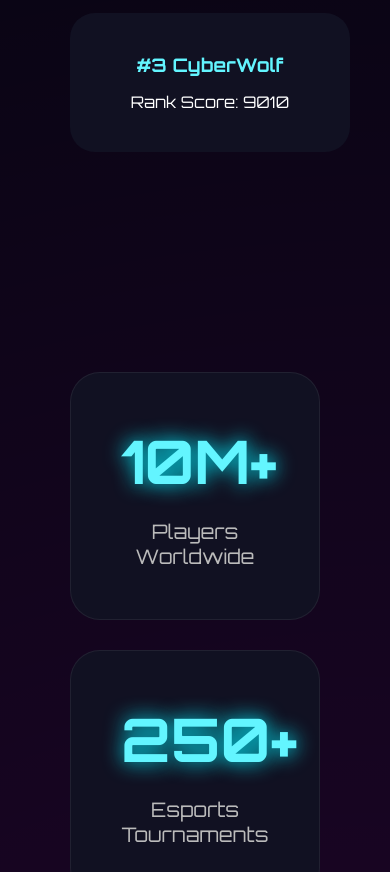
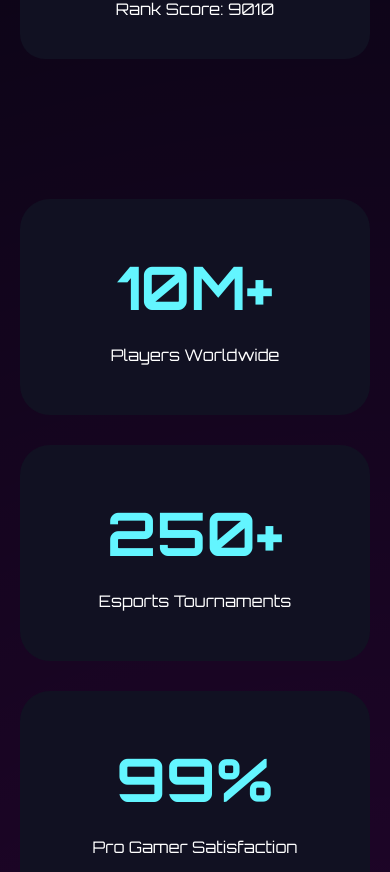
Before and after one commit to samaannawaz560-crypto/nzahsa, a React (Vite) app: page / in a window 390 px wide. Shown: the part 3619-4491 px from the top of the page. Built offline with nearby package versions, Linux system fonts and the light colour scheme.

Commit message:
Update index.css

```diff
--- a/src/index.css
+++ b/src/index.css
@@ -203,61 +203,10 @@ body{
   background:linear-gradient(90deg,#00f0ff,#ff00ff);
   color:white;
   cursor:pointer;
-  transition:0.3s;
 }
 
-.card-content button:hover{
-  transform:scale(1.05);
-}
+/* LEADERBOARD */
 
-/* PARTICLES */
-
-.particles::before,
-.particles::after{
-  content:'';
-  position:fixed;
-  width:400px;
-  height:400px;
-  border-radius:50%;
-  filter:blur(150px);
-  z-index:0;
-}
-
-.particles::before{
-  background:#00f0ff22;
-  top:-100px;
-  left:-100px;
-}
-
-.particles::after{
-  background:#ff00ff22;
-  bottom:-100px;
-  right:-100px;
-}
-
-/* MOBILE */
-
-@media(max-width:768px){
-
-  .navbar{
-    padding:20px;
-    flex-direction:column;
-    gap:20px;
-  }
-
-  .hero h1{
-    font-size:70px;
-  }
-
-  .desc{
-    font-size:18px;
-  }
-
-  .games-section{
-    padding:70px 20px;
-  }
-
-}
 .leaderboard-section{
   padding:100px 70px;
 }
@@ -280,18 +229,14 @@ body{
   padding:40px;
   border-radius:25px;
   text-align:center;
-  transition:0.4s;
-}
-
-.player-card:hover{
-  transform:translateY(-10px);
 }
 
 .player-card h3{
   color:#63f5ff;
   margin-bottom:15px;
 }
-/* STATS SECTION */
+
+/* STATS */
 
 .stats-section{
   padding:120px 70px;
@@ -305,28 +250,14 @@ body{
   padding:50px;
   border-radius:30px;
   text-align:center;
-  transition:0.4s;
-  border:1px solid #ffffff11;
-}
-
-.stat-box:hover{
-  transform:translateY(-10px) scale(1.03);
-  box-shadow:
-  0 0 30px #00f0ff55,
-  0 0 50px #ff00ff44;
 }
 
 .stat-box h1{
   font-size:60px;
   color:#63f5ff;
   margin-bottom:20px;
-  text-shadow:0 0 20px #00f0ff;
 }
 
-.stat-box p{
-  color:#bbb;
-  font-size:20px;
-}
 /* FOOTER */
 
 .footer{
@@ -339,7 +270,6 @@ body{
   font-size:50px;
   color:#63f5ff;
   margin-bottom:20px;
-  text-shadow:0 0 20px #00f0ff;
 }
 
 .footer p{
@@ -362,13 +292,30 @@ body{
   background:linear-gradient(90deg,#00f0ff,#ff00ff);
   color:white;
   cursor:pointer;
-  transition:0.4s;
-  font-size:18px;
 }
 
-.socials button:hover{
-  transform:scale(1.08);
-  box-shadow:
-  0 0 30px #00f0ff88,
-  0 0 50px #ff00ff66;
+/* MOBILE */
+
+@media(max-width:768px){
+
+  .navbar{
+    padding:20px;
+    flex-direction:column;
+    gap:20px;
+  }
+
+  .hero h1{
+    font-size:70px;
+  }
+
+  .desc{
+    font-size:18px;
+  }
+
+  .games-section,
+  .leaderboard-section,
+  .stats-section{
+    padding:70px 20px;
+  }
+
 }
```
